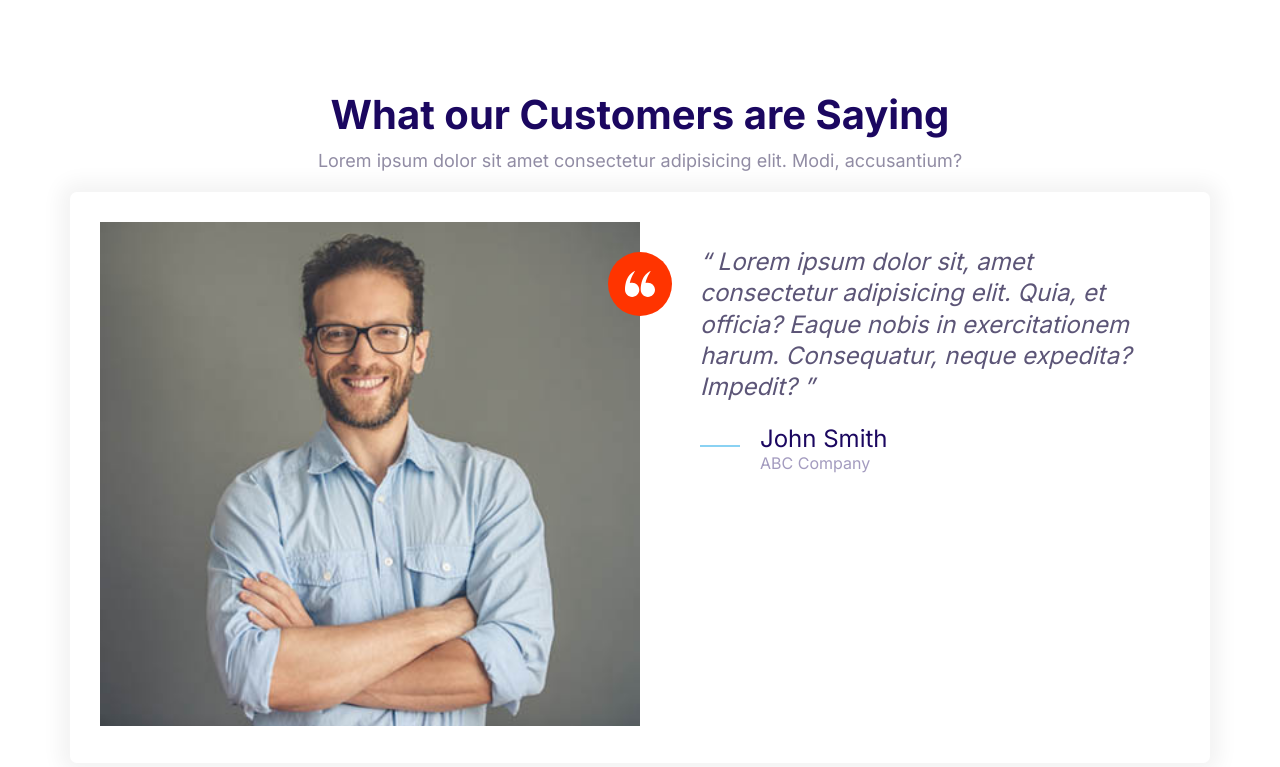
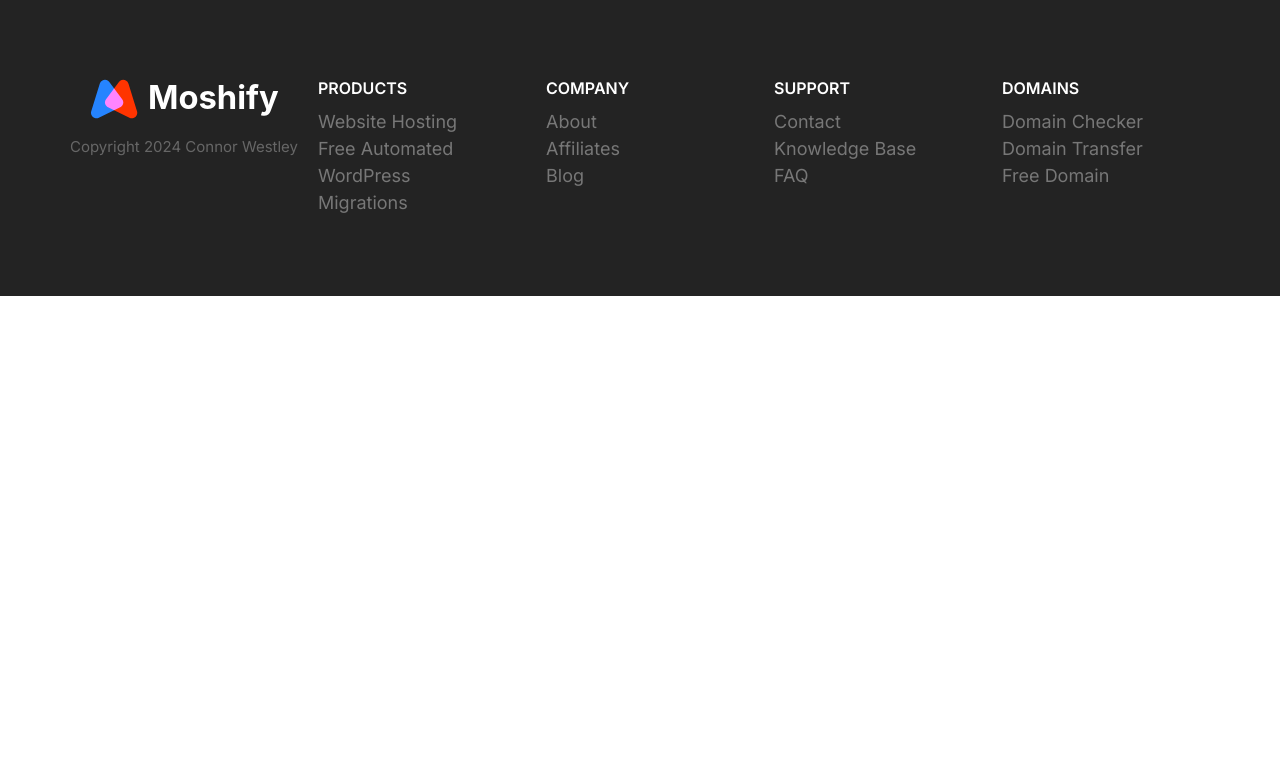
Before and after one commit to connorwestleydev/moshify, a plain HTML site: page index.html in a window 1280 px wide. Drawn offline with Linux system fonts and the light colour scheme.

Commit message:
Implement the footer block

```diff
--- a/css/styles.css
+++ b/css/styles.css
@@ -806,3 +806,80 @@ a {
     width: auto;
   }
 }
+
+/* Footer */
+.footer {
+  background: #232323;
+}
+
+.footer a {
+  color: #777;
+  transition: color 0.3s;
+}
+
+.footer a:hover {
+  color: #fff;
+}
+
+.footer__section {
+  padding: 2rem;
+  border-bottom: 1px solid #393939;
+}
+
+.footer__section .list {
+  margin: 0;
+}
+
+.footer__heading {
+  text-transform: uppercase;
+  font-weight: 600;
+}
+
+.footer__brand {
+  margin-top: 5rem;
+  text-align: center;
+}
+
+.footer__brand img {
+  /* TODO: Consider refactoring this and applying it to all images */
+  width: 100%;
+  max-width: 230px;
+}
+
+.footer__copyright {
+  font-size: 2.1rem;
+  color: #fff;
+  opacity: 0.3;
+}
+
+@media screen and (min-width: 768px) {
+  .footer__sections {
+    grid-template-columns: repeat(auto-fit, minmax(10rem, 1fr));
+  }
+
+  .footer .collapsible__chevron {
+    display: none;
+  }
+
+  .footer .collapsible__content {
+    opacity: 1;
+    max-height: 100%;
+  }
+
+  .footer__brand {
+    order: -1;
+    margin-top: 1rem;
+  }
+
+  .footer__copyright {
+    font-size: 1.5rem;
+  }
+
+  .footer__section {
+    border: 0;
+  }
+
+  .footer__heading {
+    font-size: 1.6rem;
+  }
+}
--- a/index.html
+++ b/index.html
@@ -13,52 +13,74 @@
     <link rel="stylesheet" href="css/styles.css" />
   </head>
   <body>
-    <section class="block">
-      <header class="block__header">
-        <h2>What our Customers are Saying</h2>
-        <p>
-          Lorem ipsum dolor sit amet consectetur adipisicing elit. Modi,
-          accusantium?
-        </p>
+    <footer class="block block--dark footer">
+      <div class="container grid footer__sections">
+        <section class="collapsible collapsible--expanded footer__section">
+          <header class="collapsible__header">
+            <h2 class="collapsible__heading footer__heading">Products</h2>
+            <svg class="icon icon--white collapsible__chevron">
+              <use xlink:href="images/sprite.svg#chevron"></use>
+            </svg>
           </header>
-      <div class="container">
-        <div class="card testimonial">
-          <div class="grid grid--1x2">
-            <div class="testimonial__image">
-              <img
-                src="images/testimonial.jpg"
-                alt="A happy smiling customer"
-              />
-              <span class="icon-container icon-container--accent">
-                <svg class="icon icon--white icon--small">
-                  <use xlink:href="images/sprite.svg#quotes"></use>
+          <div class="collapsible__content">
+            <ul class="list">
+              <li><a href="#">Website Hosting</a></li>
+              <li><a href="#">Free Automated WordPress</a></li>
+              <li><a href="#">Migrations</a></li>
+            </ul>
+          </div>
+        </section>
+        <section class="collapsible footer__section">
+          <header class="collapsible__header">
+            <h2 class="collapsible__heading footer__heading">Company</h2>
+            <svg class="icon icon--white collapsible__chevron">
+              <use xlink:href="images/sprite.svg#chevron"></use>
             </svg>
-              </span>
+          </header>
+          <div class="collapsible__content">
+            <ul class="list">
+              <li><a href="#">About</a></li>
+              <li><a href="#">Affiliates</a></li>
+              <li><a href="#">Blog</a></li>
+            </ul>
           </div>
-            <blockquote class="quote">
-              <p class="quote__text">
-                Lorem ipsum dolor sit, amet consectetur adipisicing elit. Quia,
-                et officia? Eaque nobis in exercitationem harum. Consequatur,
-                neque expedita? Impedit?
-              </p>
-              <footer>
-                <div class="media">
-                  <div class="media__image">
-                    <svg class="icon quote__line">
-                      <use xlink:href="images/sprite.svg#line"></use>
+        </section>
+        <section class="collapsible footer__section">
+          <header class="collapsible__header">
+            <h2 class="collapsible__heading footer__heading">Support</h2>
+            <svg class="icon icon--white collapsible__chevron">
+              <use xlink:href="images/sprite.svg#chevron"></use>
             </svg>
+          </header>
+          <div class="collapsible__content">
+            <ul class="list">
+              <li><a href="#">Contact</a></li>
+              <li><a href="#">Knowledge Base</a></li>
+              <li><a href="#">FAQ</a></li>
+            </ul>
           </div>
-                  <div class="media__body">
-                    <h3 class="media__title quote__author">John Smith</h3>
-                    <p class="quote__company">ABC Company</p>
+        </section>
+        <section class="collapsible footer__section">
+          <header class="collapsible__header">
+            <h2 class="collapsible__heading footer__heading">Domains</h2>
+            <svg class="icon icon--white collapsible__chevron">
+              <use xlink:href="images/sprite.svg#chevron"></use>
+            </svg>
+          </header>
+          <div class="collapsible__content">
+            <ul class="list">
+              <li><a href="#">Domain Checker</a></li>
+              <li><a href="#">Domain Transfer</a></li>
+              <li><a href="#">Free Domain</a></li>
+            </ul>
           </div>
+        </section>
+        <section class="footer__brand">
+          <img src="images/logo.svg" alt="" />
+          <p class="footer__copyright">Copyright 2024 Connor Westley</p>
+        </section>
       </div>
     </footer>
-            </blockquote>
-          </div>
-        </div>
-      </div>
-    </section>
     <script src="js/main.js"></script>
   </body>
 </html>
```
Also changed, not shown: components/block-footer.html (added, +68 -0 lines). Lines whose indentation alone changed are shown as unchanged.
